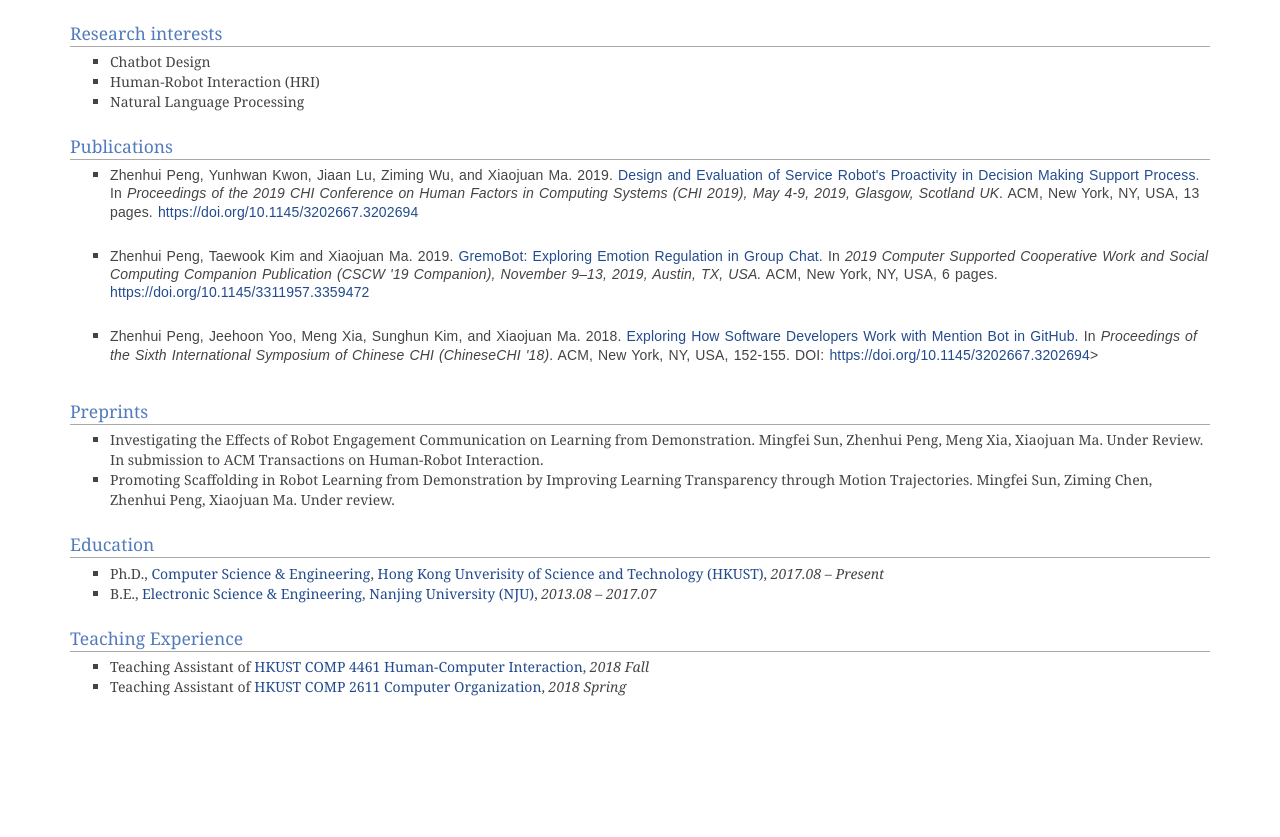
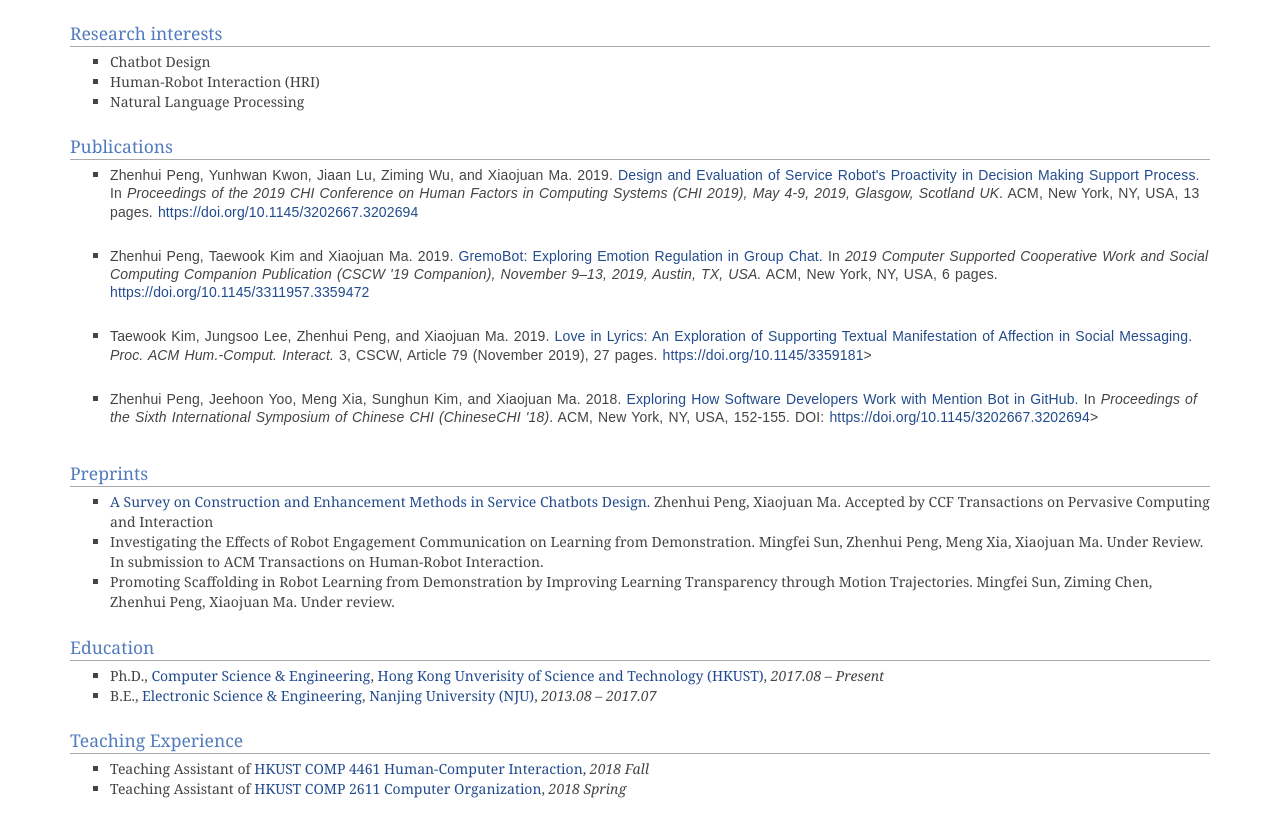
Before and after one commit to PenguinZhou/PenguinZhou.github.io, a Jekyll site: the page about.html, which Jekyll copies as it is, in a window 1280 px wide, cut to the strip 479-1354 px from the top of the page. Shown: the top 837 px of the strip. Built offline with Jekyll 4.4.1, drawn with Linux system fonts in a browser that asks for light colours; some web fonts are replaced; before the commit the page ends 1251 px from its top, so only the background shows below that.

Commit message:
Update publications

```diff
--- a/about.html
+++ b/about.html
@@ -104,6 +104,12 @@
 									November 9–13, 2019, Austin, TX, USA.</i> ACM, New York, NY, USA, 6 pages. <a href="https://doi.org/10.1145/3311957.3359472">https://doi.org/10.1145/3311957.3359472</a></p></li>
 							</ul>
 							<ul>
+								<li><p>Taewook Kim, Jungsoo Lee, <b>Zhenhui Peng</b>, and Xiaojuan Ma. 2019. <a href= "docs/Lily_Camera_ready.pdf">
+									Love in Lyrics: An Exploration of Supporting Textual Manifestation of Affection in Social Messaging.</a>
+									<i>Proc. ACM Hum.-Comput. Interact.</i> 3, CSCW, Article 79
+									(November 2019), 27 pages. <a href="https://doi.org/10.1145/3359181">https://doi.org/10.1145/3359181</a>></p></li>
+							</ul>
+							<ul>
 								<li><p><b>Zhenhui Peng</b>, Jeehoon Yoo, Meng Xia, Sunghun Kim, and Xiaojuan Ma. 2018. <a href= "docs/chinesechi-poster-camera-ready.pdf">
 									Exploring How Software Developers Work with Mention Bot in GitHub.</a>
 									In <i>Proceedings of the Sixth International Symposium of Chinese CHI (ChineseCHI '18)</i>. ACM, New York, NY, USA, 152-155. DOI: <a href="https://doi.org/10.1145/3202667.3202694">https://doi.org/10.1145/3202667.3202694</a>></p></li>
@@ -111,6 +117,9 @@
 
 							<h2>Preprints</h2>
 							<ul>
+								<li><a href="docs/CCF_survey.pdf">A Survey on Construction and Enhancement Methods in Service Chatbots Design. </a>
+									Zhenhui Peng, Xiaojuan Ma.
+									Accepted by CCF Transactions on Pervasive Computing and Interaction </li>
 								<li>Investigating the Effects of Robot Engagement Communication on Learning from Demonstration.
 									Mingfei Sun, Zhenhui Peng, Meng Xia, Xiaojuan Ma.
 									Under Review. In submission to ACM Transactions on Human-Robot Interaction. </li>
```
Also changed, not shown: 2 other files.
